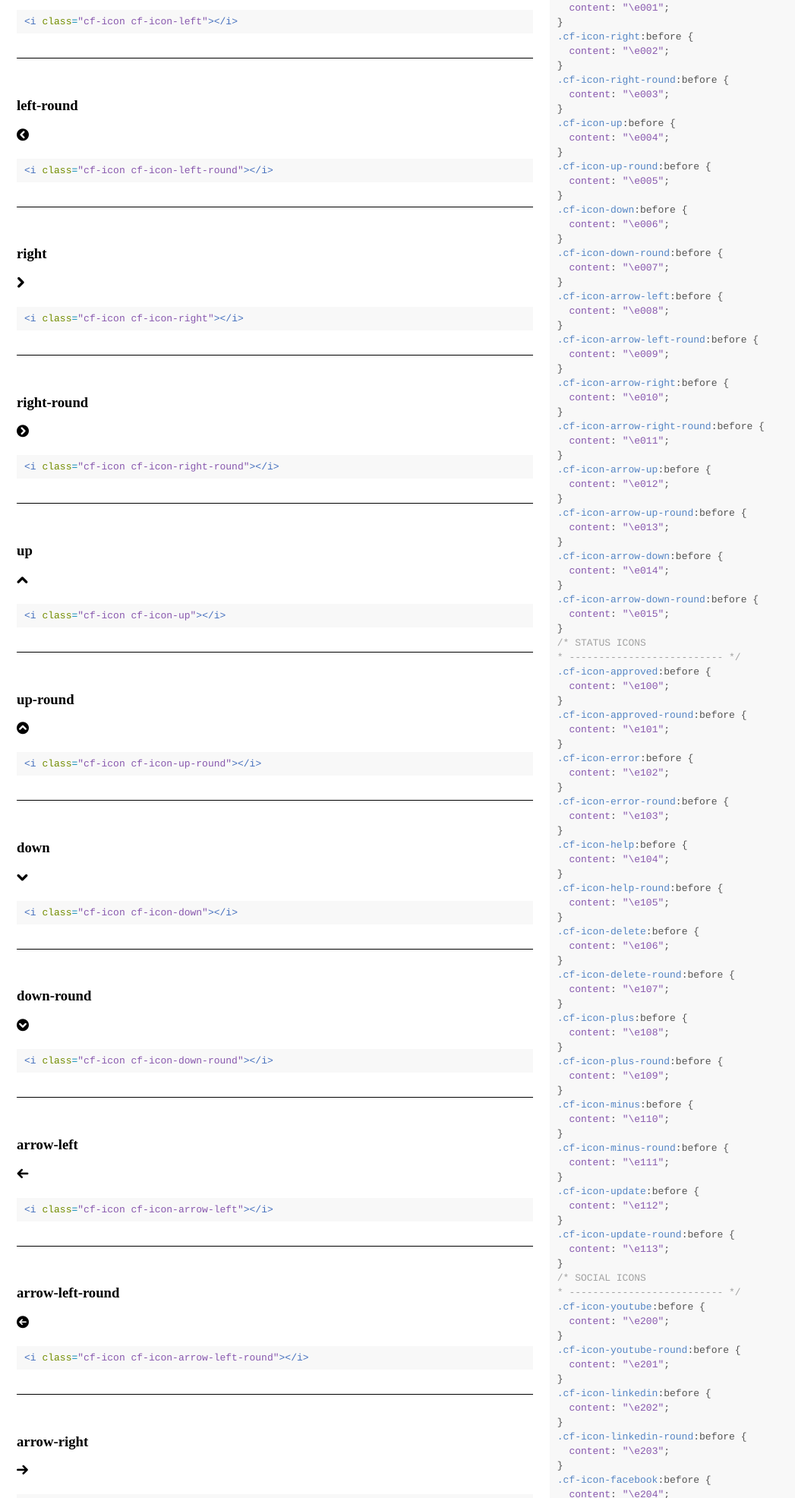
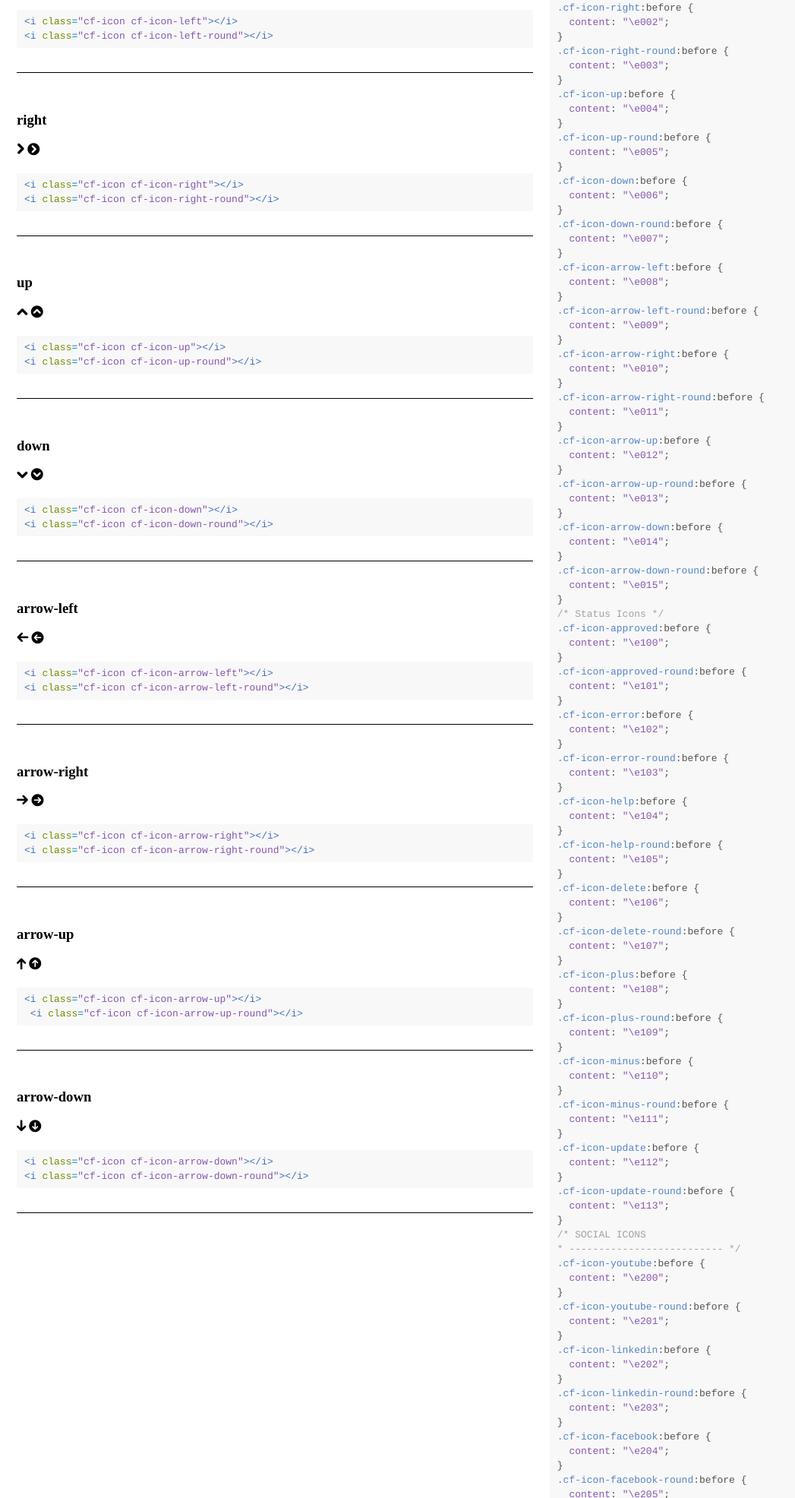
Before and after one commit to cfpb/cf-icons, a website: page docs/index.html in a window 1280 px wide. Shown: the part 828-2800 px from the top of the page at 76% size, without its empty margins (0-1047 px from the left). Drawn offline with Linux system fonts and the light colour scheme.

Commit message:
condense comments

```diff
--- a/docs/index.html
+++ b/docs/index.html
@@ -71,20 +71,11 @@
               </header>
               <section>
 <i class="cf-icon cf-icon-left"></i>
-</section>
-              <footer class="demo-pattern-list_footer">
-                <pre class="html"><code data-language="html">&lt;i class=&quot;cf-icon cf-icon-left&quot;&gt;&lt;/i&gt;</code></pre>
-              </footer>
-            </li>
-            <li class="demo-pattern-list_item">
-              <header class="demo-pattern-list_header">
-                <h3>left-round</h3>
-              </header>
-              <section>
 <i class="cf-icon cf-icon-left-round"></i>
 </section>
               <footer class="demo-pattern-list_footer">
-                <pre class="html"><code data-language="html">&lt;i class=&quot;cf-icon cf-icon-left-round&quot;&gt;&lt;/i&gt;</code></pre>
+                <pre class="html"><code data-language="html">&lt;i class=&quot;cf-icon cf-icon-left&quot;&gt;&lt;/i&gt;
+&lt;i class=&quot;cf-icon cf-icon-left-round&quot;&gt;&lt;/i&gt;</code></pre>
               </footer>
             </li>
             <li class="demo-pattern-list_item">
@@ -93,20 +84,11 @@
               </header>
               <section>
 <i class="cf-icon cf-icon-right"></i>
-</section>
-              <footer class="demo-pattern-list_footer">
-                <pre class="html"><code data-language="html">&lt;i class=&quot;cf-icon cf-icon-right&quot;&gt;&lt;/i&gt;</code></pre>
-              </footer>
-            </li>
-            <li class="demo-pattern-list_item">
-              <header class="demo-pattern-list_header">
-                <h3>right-round</h3>
-              </header>
-              <section>
 <i class="cf-icon cf-icon-right-round"></i>
 </section>
               <footer class="demo-pattern-list_footer">
-                <pre class="html"><code data-language="html">&lt;i class=&quot;cf-icon cf-icon-right-round&quot;&gt;&lt;/i&gt;</code></pre>
+                <pre class="html"><code data-language="html">&lt;i class=&quot;cf-icon cf-icon-right&quot;&gt;&lt;/i&gt;
+&lt;i class=&quot;cf-icon cf-icon-right-round&quot;&gt;&lt;/i&gt;</code></pre>
               </footer>
             </li>
             <li class="demo-pattern-list_item">
@@ -115,20 +97,11 @@
               </header>
               <section>
 <i class="cf-icon cf-icon-up"></i>
-</section>
-              <footer class="demo-pattern-list_footer">
-                <pre class="html"><code data-language="html">&lt;i class=&quot;cf-icon cf-icon-up&quot;&gt;&lt;/i&gt;</code></pre>
-              </footer>
-            </li>
-            <li class="demo-pattern-list_item">
-              <header class="demo-pattern-list_header">
-                <h3>up-round</h3>
-              </header>
-              <section>
 <i class="cf-icon cf-icon-up-round"></i>
 </section>
               <footer class="demo-pattern-list_footer">
-                <pre class="html"><code data-language="html">&lt;i class=&quot;cf-icon cf-icon-up-round&quot;&gt;&lt;/i&gt;</code></pre>
+                <pre class="html"><code data-language="html">&lt;i class=&quot;cf-icon cf-icon-up&quot;&gt;&lt;/i&gt;
+&lt;i class=&quot;cf-icon cf-icon-up-round&quot;&gt;&lt;/i&gt;</code></pre>
               </footer>
             </li>
             <li class="demo-pattern-list_item">
@@ -137,20 +110,11 @@
               </header>
               <section>
 <i class="cf-icon cf-icon-down"></i>
-</section>
-              <footer class="demo-pattern-list_footer">
-                <pre class="html"><code data-language="html">&lt;i class=&quot;cf-icon cf-icon-down&quot;&gt;&lt;/i&gt;</code></pre>
-              </footer>
-            </li>
-            <li class="demo-pattern-list_item">
-              <header class="demo-pattern-list_header">
-                <h3>down-round</h3>
-              </header>
-              <section>
 <i class="cf-icon cf-icon-down-round"></i>
 </section>
               <footer class="demo-pattern-list_footer">
-                <pre class="html"><code data-language="html">&lt;i class=&quot;cf-icon cf-icon-down-round&quot;&gt;&lt;/i&gt;</code></pre>
+                <pre class="html"><code data-language="html">&lt;i class=&quot;cf-icon cf-icon-down&quot;&gt;&lt;/i&gt;
+&lt;i class=&quot;cf-icon cf-icon-down-round&quot;&gt;&lt;/i&gt;</code></pre>
               </footer>
             </li>
             <li class="demo-pattern-list_item">
@@ -159,20 +123,11 @@
               </header>
               <section>
 <i class="cf-icon cf-icon-arrow-left"></i>
-</section>
-              <footer class="demo-pattern-list_footer">
-                <pre class="html"><code data-language="html">&lt;i class=&quot;cf-icon cf-icon-arrow-left&quot;&gt;&lt;/i&gt;</code></pre>
-              </footer>
-            </li>
-            <li class="demo-pattern-list_item">
-              <header class="demo-pattern-list_header">
-                <h3>arrow-left-round</h3>
-              </header>
-              <section>
 <i class="cf-icon cf-icon-arrow-left-round"></i>
 </section>
               <footer class="demo-pattern-list_footer">
-                <pre class="html"><code data-language="html">&lt;i class=&quot;cf-icon cf-icon-arrow-left-round&quot;&gt;&lt;/i&gt;</code></pre>
+                <pre class="html"><code data-language="html">&lt;i class=&quot;cf-icon cf-icon-arrow-left&quot;&gt;&lt;/i&gt;
+&lt;i class=&quot;cf-icon cf-icon-arrow-left-round&quot;&gt;&lt;/i&gt;</code></pre>
               </footer>
             </li>
             <li class="demo-pattern-list_item">
@@ -181,20 +136,11 @@
               </header>
               <section>
 <i class="cf-icon cf-icon-arrow-right"></i>
-</section>
-              <footer class="demo-pattern-list_footer">
-                <pre class="html"><code data-language="html">&lt;i class=&quot;cf-icon cf-icon-arrow-right&quot;&gt;&lt;/i&gt;</code></pre>
-              </footer>
-            </li>
-            <li class="demo-pattern-list_item">
-              <header class="demo-pattern-list_header">
-                <h3>arrow-right-round</h3>
-              </header>
-              <section>
 <i class="cf-icon cf-icon-arrow-right-round"></i>
 </section>
               <footer class="demo-pattern-list_footer">
-                <pre class="html"><code data-language="html">&lt;i class=&quot;cf-icon cf-icon-arrow-right-round&quot;&gt;&lt;/i&gt;</code></pre>
+                <pre class="html"><code data-language="html">&lt;i class=&quot;cf-icon cf-icon-arrow-right&quot;&gt;&lt;/i&gt;
+&lt;i class=&quot;cf-icon cf-icon-arrow-right-round&quot;&gt;&lt;/i&gt;</code></pre>
               </footer>
             </li>
             <li class="demo-pattern-list_item">
@@ -203,20 +149,11 @@
               </header>
               <section>
 <i class="cf-icon cf-icon-arrow-up"></i>
+ <i class="cf-icon cf-icon-arrow-up-round"></i>
 </section>
               <footer class="demo-pattern-list_footer">
-                <pre class="html"><code data-language="html">&lt;i class=&quot;cf-icon cf-icon-arrow-up&quot;&gt;&lt;/i&gt;</code></pre>
-              </footer>
-            </li>
-            <li class="demo-pattern-list_item">
-              <header class="demo-pattern-list_header">
-                <h3>arrow-up-round</h3>
-              </header>
-              <section>
-<i class="cf-icon cf-icon-arrow-up-round"></i>
-</section>
-              <footer class="demo-pattern-list_footer">
-                <pre class="html"><code data-language="html">&lt;i class=&quot;cf-icon cf-icon-arrow-up-round&quot;&gt;&lt;/i&gt;</code></pre>
+                <pre class="html"><code data-language="html">&lt;i class=&quot;cf-icon cf-icon-arrow-up&quot;&gt;&lt;/i&gt;
+ &lt;i class=&quot;cf-icon cf-icon-arrow-up-round&quot;&gt;&lt;/i&gt;</code></pre>
               </footer>
             </li>
             <li class="demo-pattern-list_item">
@@ -225,27 +162,16 @@
               </header>
               <section>
 <i class="cf-icon cf-icon-arrow-down"></i>
-</section>
-              <footer class="demo-pattern-list_footer">
-                <pre class="html"><code data-language="html">&lt;i class=&quot;cf-icon cf-icon-arrow-down&quot;&gt;&lt;/i&gt;</code></pre>
-              </footer>
-            </li>
-            <li class="demo-pattern-list_item">
-              <header class="demo-pattern-list_header">
-                <h3>arrow-down-round</h3>
-              </header>
-              <section>
 <i class="cf-icon cf-icon-arrow-down-round"></i>
 </section>
               <footer class="demo-pattern-list_footer">
-                <pre class="html"><code data-language="html">&lt;i class=&quot;cf-icon cf-icon-arrow-down-round&quot;&gt;&lt;/i&gt;</code></pre>
+                <pre class="html"><code data-language="html">&lt;i class=&quot;cf-icon cf-icon-arrow-down&quot;&gt;&lt;/i&gt;
+&lt;i class=&quot;cf-icon cf-icon-arrow-down-round&quot;&gt;&lt;/i&gt;</code></pre>
               </footer>
             </li>
           </ul>
           <div class="demo-pattern-css">
-            <pre class="css"><code data-language="css">/* NAVIGATION ICONS
- * -------------------------- */
-.cf-icon-left:before {
+            <pre class="css"><code data-language="css">.cf-icon-left:before {
   content: &quot;\e000&quot;;
 }
 .cf-icon-left-round:before {
@@ -293,8 +219,7 @@
 .cf-icon-arrow-down-round:before {
   content: &quot;\e015&quot;;
 }
-/* STATUS ICONS
-* -------------------------- */
+/* Status Icons */
 .cf-icon-approved:before {
   content: &quot;\e100&quot;;
 }
```
Also changed, not shown: demo/index.html (+1 -33 lines), demo/static/css/main.css (+2 -21 lines), docs/static/css/main.css (+2 -21 lines), src/less/icons.less (+3 -21 lines), demo/static/css/main.lt-ie9.min.css.
